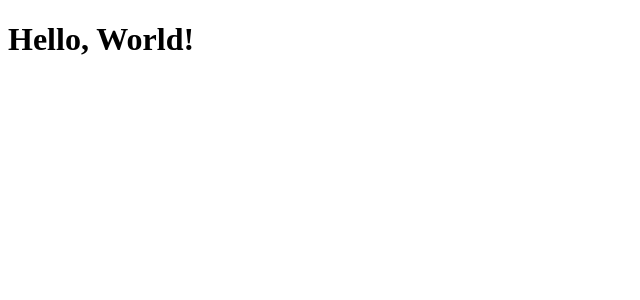
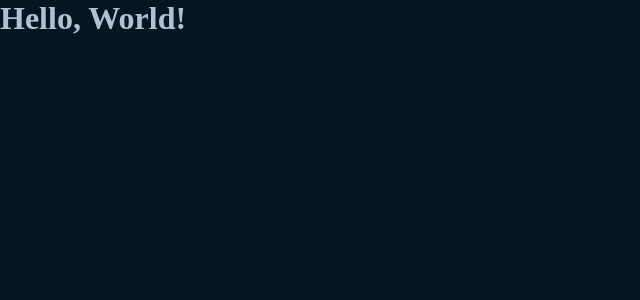
Before and after one commit to pedrodecf/03-github-blog, a React (Vite) app: page / in a window 1280 px wide. Shown: the top 300 px of the page, without its empty margins (0-640 px from the left). Built offline with nearby package versions, Linux system fonts and the light colour scheme.

Commit message:
feat: add global styles and theme

```diff
--- a/src/main.tsx
+++ b/src/main.tsx
@@ -1,9 +1,15 @@
 import React from 'react'
 import ReactDOM from 'react-dom/client'
 import { App } from './App.tsx'
+import { ThemeProvider } from 'styled-components'
+import { defaultTheme } from './styles/themes/default'
+import { GlobalStyle } from './styles/global'
 
 ReactDOM.createRoot(document.getElementById('root')!).render(
   <React.StrictMode>
-    <App />
+    <ThemeProvider theme={defaultTheme}>
+      <App />
+      <GlobalStyle />
+    </ThemeProvider>
   </React.StrictMode>,
 )
--- /dev/null
+++ b/src/styles/global.ts
@@ -0,0 +1,15 @@
+import { createGlobalStyle } from 'styled-components'
+
+export const GlobalStyle = createGlobalStyle`
+  * {
+    margin: 0;
+    padding: 0;
+    box-sizing: border-box;
+  }
+
+  body {
+    background-color: ${(props) => props.theme.background};
+    color: ${(props) => props.theme.text}
+  }
+
+`
--- /dev/null
+++ b/src/styles/themes/default.ts
@@ -0,0 +1,13 @@
+export const defaultTheme = {
+  background: '#071422',
+  border: '#1C2F41',
+  input: '#040F1A',
+  label: '#3A536B',
+  post: '#112131',
+  profile: '#0B1B2B',
+  span: '#7B96B2',
+  subtitle: '#C4D4E3',
+  text: '#AFC2D4',
+  title: '#E7EDF4',
+  blue: '#3294F8',
+}
```
Also changed, not shown: src/@types/styled.d.ts (added, +8 -0 lines).
